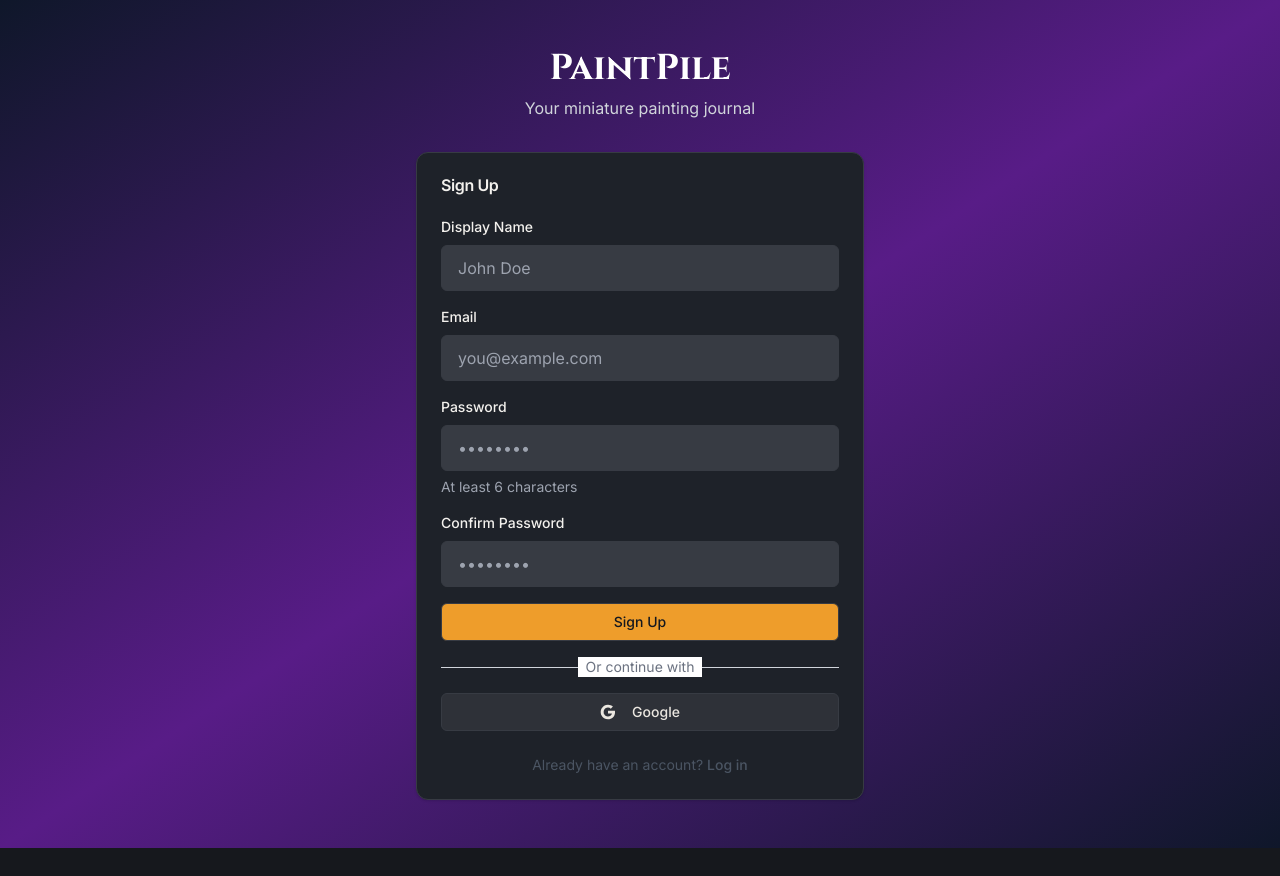
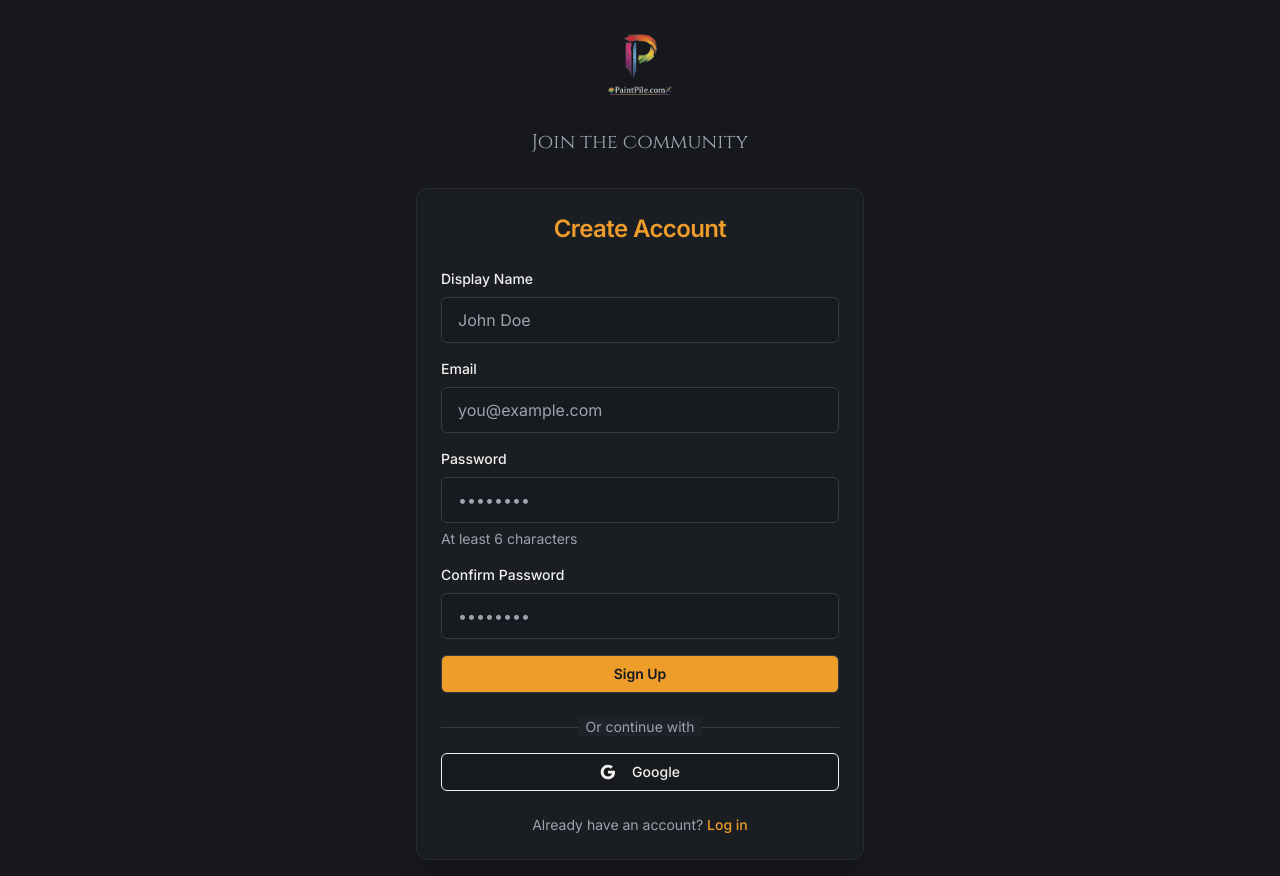
Before and after one commit to kedhead/Paintpile, a Next.js app: page /signup in a window 1280 px wide. Before the commit the page ends 848 px from the top, so only its background shows below. Built offline with nearby package versions, Linux system fonts and the light colour scheme; no server answers.

Commit message:
fix(auth): update layout and redesign signup page

```diff
--- a/app/(auth)/layout.tsx
+++ b/app/(auth)/layout.tsx
@@ -19,7 +19,7 @@ export default function AuthLayout({ children }: { children: React.ReactNode })
   // Show loading spinner while checking auth
   if (loading) {
     return (
-      <div className="min-h-screen flex items-center justify-center bg-gradient-to-br from-slate-900 via-purple-900 to-slate-900">
+      <div className="min-h-screen flex items-center justify-center bg-background">
         <Spinner size="lg" />
       </div>
     );
@@ -30,17 +30,5 @@ export default function AuthLayout({ children }: { children: React.ReactNode })
     return null;
   }
 
-  return (
-    <div className="min-h-screen flex items-center justify-center bg-gradient-to-br from-slate-900 via-purple-900 to-slate-900 px-4 py-12">
-      <div className="w-full max-w-md">
-        <div className="text-center mb-8">
-          <h1 className="text-4xl font-bold text-white mb-2">
-            Paint<span className="text-primary-400">Pile</span>
-          </h1>
-          <p className="text-gray-300">Your miniature painting journal</p>
-        </div>
-        {children}
-      </div>
-    </div>
-  );
+  return <>{children}</>;
 }
--- a/app/(auth)/signup/page.tsx
+++ b/app/(auth)/signup/page.tsx
@@ -10,6 +10,7 @@ import { Card, CardHeader, CardTitle, CardContent } from '@/components/ui/Card';
 import { Input } from '@/components/ui/Input';
 import { Button } from '@/components/ui/Button';
 import Link from 'next/link';
+import Image from 'next/image';
 
 export default function SignupPage() {
   const [error, setError] = useState('');
@@ -58,13 +59,30 @@ export default function SignupPage() {
   }
 
   return (
-    <Card>
+    <div className="min-h-screen flex flex-col items-center justify-center p-4 bg-background">
+      <div className="w-full max-w-md space-y-8">
+        <div className="flex flex-col items-center space-y-4">
+          <div className="relative w-64 h-24">
+            <Image
+              src="/paintpile-logo.png"
+              alt="PaintPile Logo"
+              fill
+              className="object-contain"
+              priority
+            />
+          </div>
+          <h2 className="text-xl font-display text-muted-foreground">
+            Join the community
+          </h2>
+        </div>
+
+        <Card className="border-border/50 bg-card/50 backdrop-blur-sm shadow-xl">
           <CardHeader>
-        <CardTitle>Sign Up</CardTitle>
+            <CardTitle className="text-center text-2xl text-primary">Create Account</CardTitle>
           </CardHeader>
           <CardContent>
             {error && (
-          <div className="mb-4 p-3 rounded-lg bg-accent-50 border border-accent-200 text-accent-700 text-sm">
+              <div className="mb-4 p-3 rounded-lg bg-destructive/10 border border-destructive/20 text-destructive text-sm text-center">
                 {error}
               </div>
             )}
@@ -76,6 +94,7 @@ export default function SignupPage() {
                 placeholder="John Doe"
                 error={errors.displayName?.message}
                 {...register('displayName')}
+                className="bg-background/50"
               />
 
               <Input
@@ -84,6 +103,7 @@ export default function SignupPage() {
                 placeholder="you@example.com"
                 error={errors.email?.message}
                 {...register('email')}
+                className="bg-background/50"
               />
 
               <Input
@@ -93,6 +113,7 @@ export default function SignupPage() {
                 helperText="At least 6 characters"
                 error={errors.password?.message}
                 {...register('password')}
+                className="bg-background/50"
               />
 
               <Input
@@ -101,27 +122,28 @@ export default function SignupPage() {
                 placeholder="••••••••"
                 error={errors.confirmPassword?.message}
                 {...register('confirmPassword')}
+                className="bg-background/50"
               />
 
-          <Button type="submit" variant="default" className="w-full" isLoading={isLoading}>
+              <Button type="submit" variant="default" className="w-full font-semibold" isLoading={isLoading}>
                 Sign Up
               </Button>
             </form>
 
-        <div className="mt-4">
+            <div className="mt-6">
               <div className="relative">
                 <div className="absolute inset-0 flex items-center">
-              <div className="w-full border-t border-gray-300" />
+                  <div className="w-full border-t border-border" />
                 </div>
                 <div className="relative flex justify-center text-sm">
-              <span className="px-2 bg-white text-gray-500">Or continue with</span>
+                  <span className="px-2 bg-card text-muted-foreground">Or continue with</span>
                 </div>
               </div>
 
               <Button
                 type="button"
-            variant="secondary"
-            className="w-full mt-4"
+                variant="outline"
+                className="w-full mt-4 bg-background/50 hover:bg-background/80 border-border hover:text-primary"
                 onClick={handleGoogleSignIn}
                 disabled={isLoading}
               >
@@ -147,13 +169,15 @@ export default function SignupPage() {
               </Button>
             </div>
 
-        <div className="mt-6 text-center text-sm text-gray-600">
+            <div className="mt-6 text-center text-sm text-muted-foreground">
               Already have an account?{' '}
-          <Link href="/login" className="text-primary-500 hover:text-primary-600 font-medium">
+              <Link href="/login" className="text-primary hover:text-primary/80 font-medium transition-colors">
                 Log in
               </Link>
             </div>
           </CardContent>
         </Card>
+      </div>
+    </div>
   );
 }
```
Lines whose indentation alone changed are shown as unchanged.
